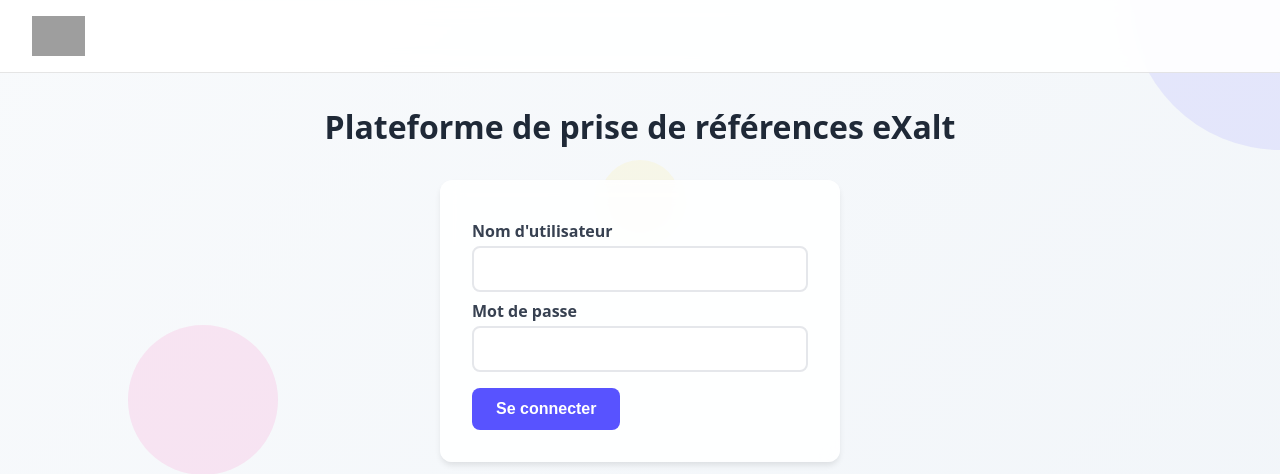
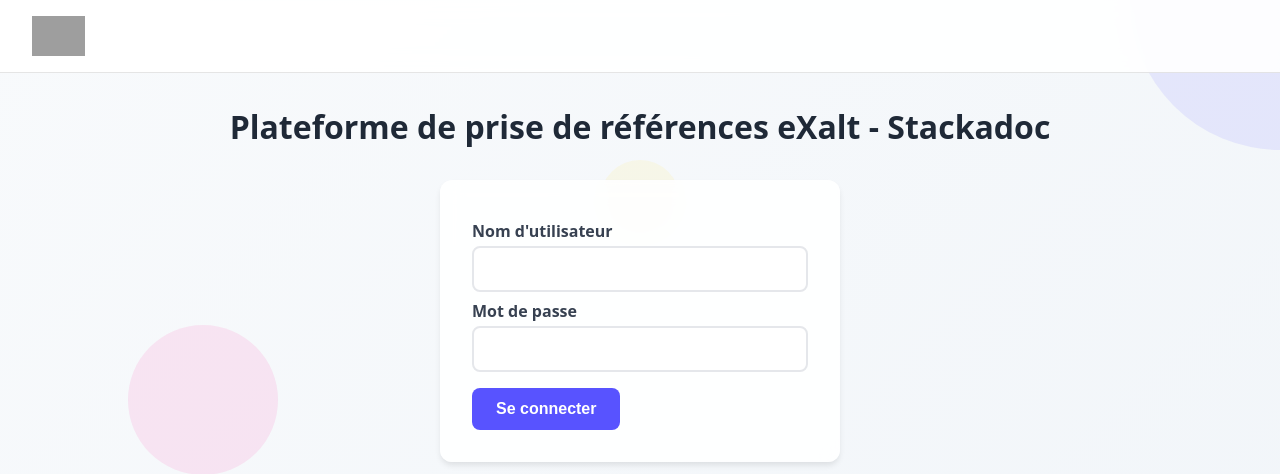
Before and after one commit to arthur-b-renaud/prisederef, a Django app: page /login/ in a window 1280 px wide; the page is wider, and only the part inside the window is pictured. Shown: the top 474 px of that part. Run offline with Django 5.2, Linux system fonts and the light colour scheme; parts of the project's set-up code (start-up, migrations or seed data) failed here and were passed over; grey boxes are pictures that could not be loaded.

Commit message:
dummy commit

```diff
--- a/templates/login.html
+++ b/templates/login.html
@@ -4,7 +4,7 @@
 
 {% block content %}
 <div class="text-center">
-  <h1>Plateforme de prise de références eXalt</h1>
+  <h1>Plateforme de prise de références eXalt - Stackadoc</h1>
 
   {% if messages %}
     {% for message in messages %}
```
